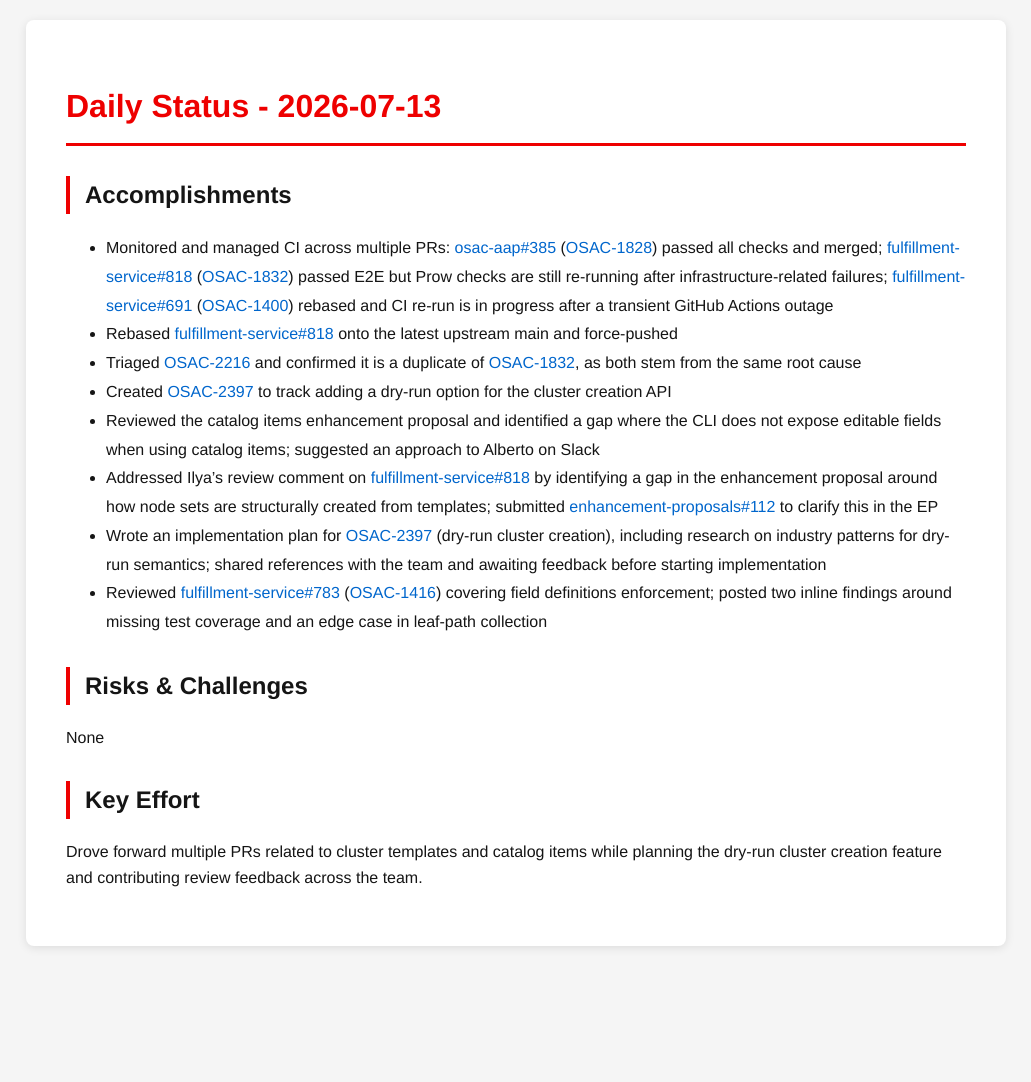
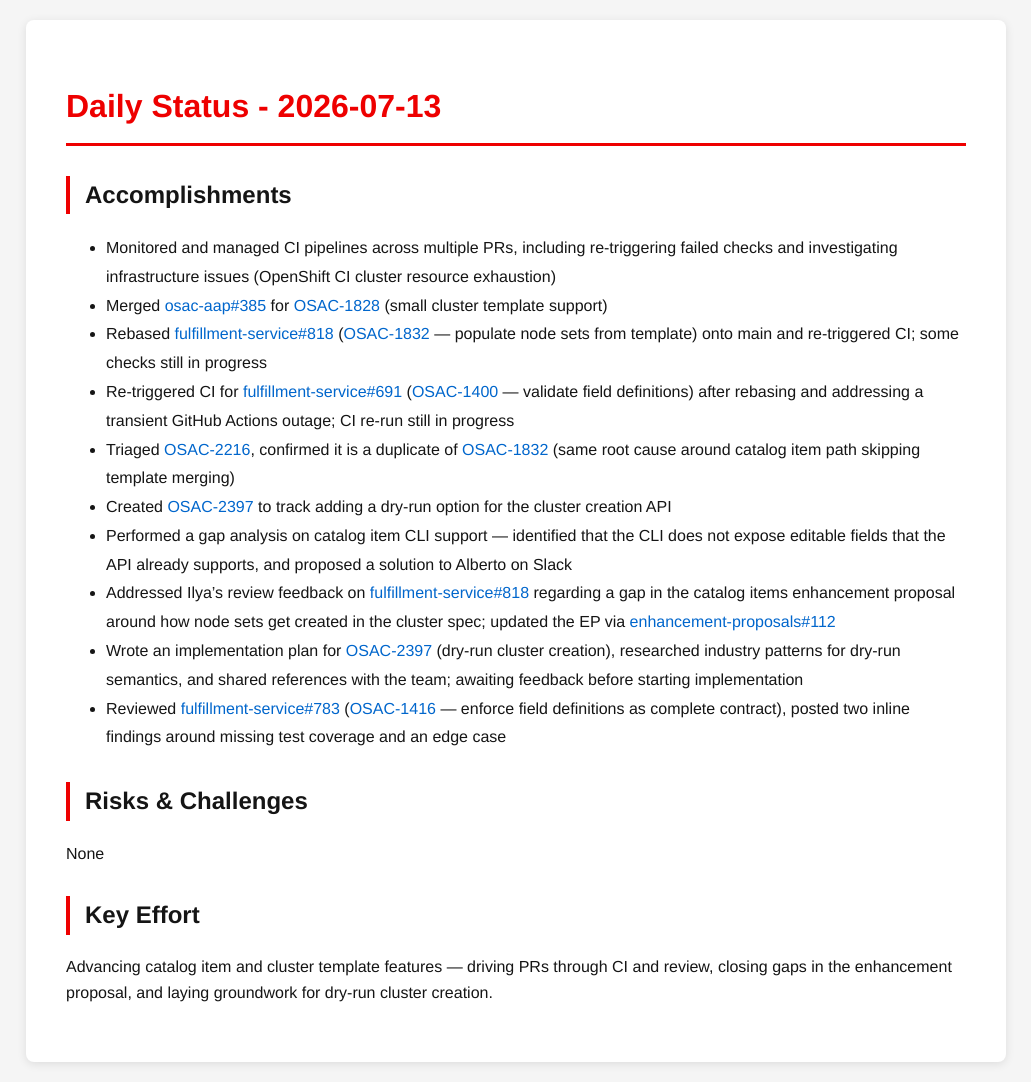
Before and after one commit to tzvatot/daily-status, a Jekyll site: the page built from 2026-07-13.md, in a window 1280 px wide. Shown: the whole page, without its empty margins (124-1155 px from the left). Built offline with Jekyll 4.4.1, drawn with Linux system fonts in a browser that asks for light colours; before the commit the page ends 966 px from its top, so only the background shows below that.

Commit message:
Daily status update - 2026-07-13

```diff
--- a/2026-07-13.md
+++ b/2026-07-13.md
@@ -7,17 +7,19 @@ date: 2026-07-13
 # Daily Status - 2026-07-13
 
 ## Accomplishments
-- Monitored and managed CI across multiple PRs: [osac-aap#385](https://github.com/osac-project/osac-aap/pull/385) ([OSAC-1828](https://redhat.atlassian.net/browse/OSAC-1828)) passed all checks and merged; [fulfillment-service#818](https://github.com/osac-project/fulfillment-service/pull/818) ([OSAC-1832](https://redhat.atlassian.net/browse/OSAC-1832)) passed E2E but Prow checks are still re-running after infrastructure-related failures; [fulfillment-service#691](https://github.com/osac-project/fulfillment-service/pull/691) ([OSAC-1400](https://redhat.atlassian.net/browse/OSAC-1400)) rebased and CI re-run is in progress after a transient GitHub Actions outage
-- Rebased [fulfillment-service#818](https://github.com/osac-project/fulfillment-service/pull/818) onto the latest upstream main and force-pushed
-- Triaged [OSAC-2216](https://redhat.atlassian.net/browse/OSAC-2216) and confirmed it is a duplicate of [OSAC-1832](https://redhat.atlassian.net/browse/OSAC-1832), as both stem from the same root cause
+- Monitored and managed CI pipelines across multiple PRs, including re-triggering failed checks and investigating infrastructure issues (OpenShift CI cluster resource exhaustion)
+- Merged [osac-aap#385](https://github.com/osac-project/osac-aap/pull/385) for [OSAC-1828](https://redhat.atlassian.net/browse/OSAC-1828) (small cluster template support)
+- Rebased [fulfillment-service#818](https://github.com/osac-project/fulfillment-service/pull/818) ([OSAC-1832](https://redhat.atlassian.net/browse/OSAC-1832) — populate node sets from template) onto main and re-triggered CI; some checks still in progress
+- Re-triggered CI for [fulfillment-service#691](https://github.com/osac-project/fulfillment-service/pull/691) ([OSAC-1400](https://redhat.atlassian.net/browse/OSAC-1400) — validate field definitions) after rebasing and addressing a transient GitHub Actions outage; CI re-run still in progress
+- Triaged [OSAC-2216](https://redhat.atlassian.net/browse/OSAC-2216), confirmed it is a duplicate of [OSAC-1832](https://redhat.atlassian.net/browse/OSAC-1832) (same root cause around catalog item path skipping template merging)
 - Created [OSAC-2397](https://redhat.atlassian.net/browse/OSAC-2397) to track adding a dry-run option for the cluster creation API
-- Reviewed the catalog items enhancement proposal and identified a gap where the CLI does not expose editable fields when using catalog items; suggested an approach to Alberto on Slack
-- Addressed Ilya's review comment on [fulfillment-service#818](https://github.com/osac-project/fulfillment-service/pull/818) by identifying a gap in the enhancement proposal around how node sets are structurally created from templates; submitted [enhancement-proposals#112](https://github.com/osac-project/enhancement-proposals/pull/112) to clarify this in the EP
-- Wrote an implementation plan for [OSAC-2397](https://redhat.atlassian.net/browse/OSAC-2397) (dry-run cluster creation), including research on industry patterns for dry-run semantics; shared references with the team and awaiting feedback before starting implementation
-- Reviewed [fulfillment-service#783](https://github.com/osac-project/fulfillment-service/pull/783) ([OSAC-1416](https://redhat.atlassian.net/browse/OSAC-1416)) covering field definitions enforcement; posted two inline findings around missing test coverage and an edge case in leaf-path collection
+- Performed a gap analysis on catalog item CLI support — identified that the CLI does not expose editable fields that the API already supports, and proposed a solution to Alberto on Slack
+- Addressed Ilya's review feedback on [fulfillment-service#818](https://github.com/osac-project/fulfillment-service/pull/818) regarding a gap in the catalog items enhancement proposal around how node sets get created in the cluster spec; updated the EP via [enhancement-proposals#112](https://github.com/osac-project/enhancement-proposals/pull/112)
+- Wrote an implementation plan for [OSAC-2397](https://redhat.atlassian.net/browse/OSAC-2397) (dry-run cluster creation), researched industry patterns for dry-run semantics, and shared references with the team; awaiting feedback before starting implementation
+- Reviewed [fulfillment-service#783](https://github.com/osac-project/fulfillment-service/pull/783) ([OSAC-1416](https://redhat.atlassian.net/browse/OSAC-1416) — enforce field definitions as complete contract), posted two inline findings around missing test coverage and an edge case
 
 ## Risks & Challenges
 None
 
 ## Key Effort
-Drove forward multiple PRs related to cluster templates and catalog items while planning the dry-run cluster creation feature and contributing review feedback across the team.
+Advancing catalog item and cluster template features — driving PRs through CI and review, closing gaps in the enhancement proposal, and laying groundwork for dry-run cluster creation.
```
